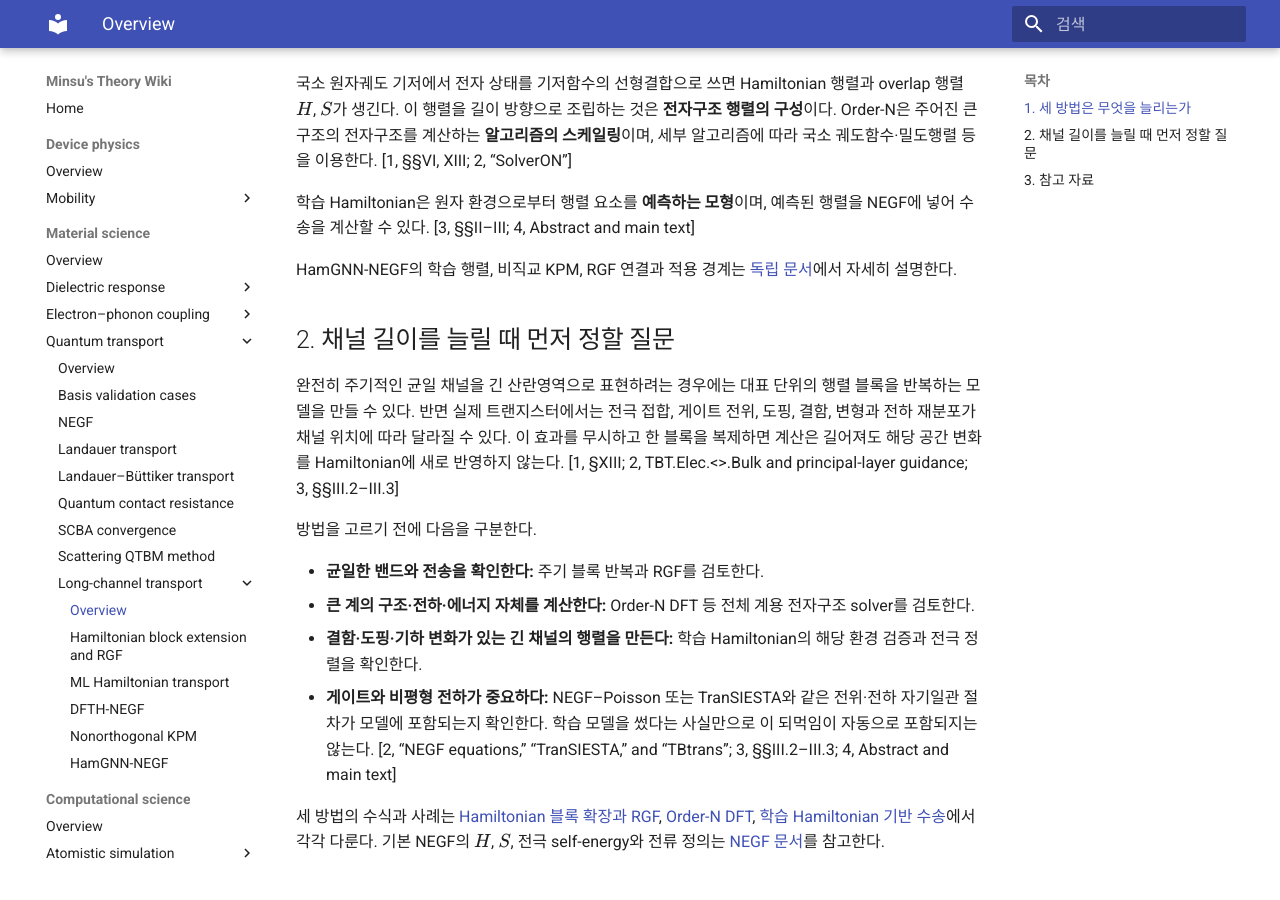
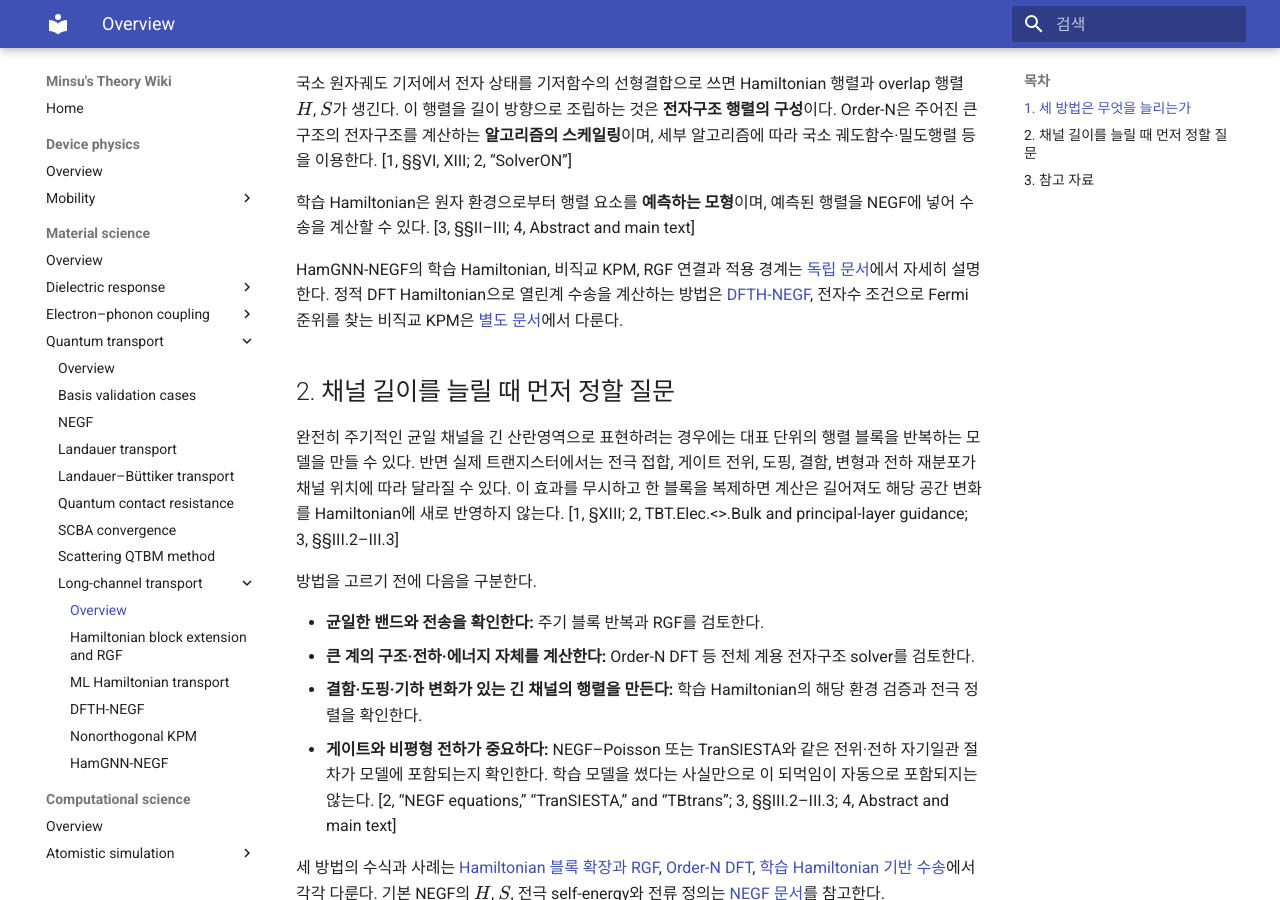
Before and after one commit to YHKlab-MSJeong/Theory-Wiki, an MkDocs documentation site: the page built from docs/computational-materials-science/quantum-transport/long-channel-transport.md, in a window 1280 px wide and 900 px high, scrolled down 1028 px. Built offline with MkDocs 1.6.1 and Material for MkDocs 9.7.7, drawn with Linux system fonts in a browser that asks for light colours.

```diff
--- a/docs/computational-materials-science/quantum-transport/long-channel-transport.md
+++ b/docs/computational-materials-science/quantum-transport/long-channel-transport.md
@@ -20,7 +20,7 @@
 
 학습 Hamiltonian은 원자 환경으로부터 행렬 요소를 **예측하는 모형**이며, 예측된 행렬을 NEGF에 넣어 수송을 계산할 수 있다. [3, §§II–III; 4, Abstract and main text]
 
-HamGNN-NEGF의 학습 행렬, 비직교 KPM, RGF 연결과 적용 경계는 [독립 문서](hamgnn-negf.md)에서 자세히 설명한다.
+HamGNN-NEGF의 학습 Hamiltonian, 비직교 KPM, RGF 연결과 적용 경계는 [독립 문서](hamgnn-negf.md)에서 자세히 설명한다. 정적 DFT Hamiltonian으로 열린계 수송을 계산하는 방법은 [DFTH-NEGF](dfth-negf.md), 전자수 조건으로 Fermi 준위를 찾는 비직교 KPM은 [별도 문서](nonorthogonal-kpm.md)에서 다룬다.
 
 ## 2. 채널 길이를 늘릴 때 먼저 정할 질문
 
```
